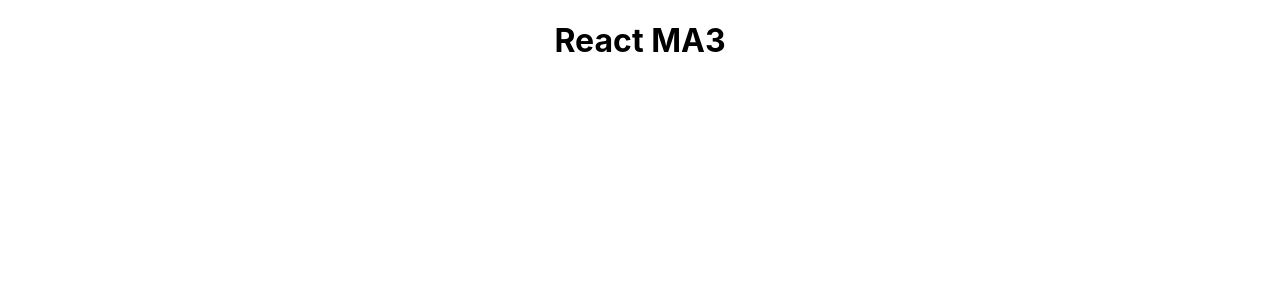
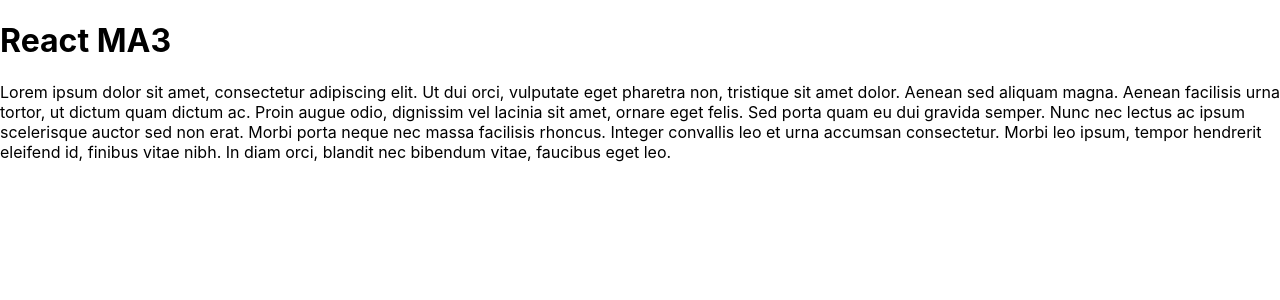
Before and after one commit to EvaSingh/eva-singh-js-frameworks-ma3.js, a React (Create React App) app: page / in a window 1280 px wide. Shown: the top 300 px of the page. Built offline with nearby package versions, Linux system fonts and the light colour scheme.

Commit message:
Add HomeContent and Layout component.

```diff
--- a/src/App.js
+++ b/src/App.js
@@ -1,12 +1,20 @@
 import React from "react";
 import Heading from "./components/layout/Heading";
+import HomeContent from "./components/layout/HomeContent";
+import Layout from "./components/layout/Layout";
 import './App.css';
 
 function App() {
   return (
-    <div className="App">
+    <Layout>
+
       <Heading title="React MA3"/>
-    </div>
+
+      <HomeContent>
+      Lorem ipsum dolor sit amet, consectetur adipiscing elit. Ut dui orci, vulputate eget pharetra non, tristique sit amet dolor. Aenean sed aliquam magna. Aenean facilisis urna tortor, ut dictum quam dictum ac. Proin augue odio, dignissim vel lacinia sit amet, ornare eget felis. Sed porta quam eu dui gravida semper. Nunc nec lectus ac ipsum scelerisque auctor sed non erat. Morbi porta neque nec massa facilisis rhoncus. Integer convallis leo et urna accumsan consectetur. Morbi leo ipsum, tempor hendrerit eleifend id, finibus vitae nibh. In diam orci, blandit nec bibendum vitae, faucibus eget leo.
+      </HomeContent>
+
+    </Layout>
   );
 }
 
--- a/src/components/layout/Heading.js
+++ b/src/components/layout/Heading.js
@@ -1,7 +1,6 @@
 import React from "react";
 
 function Heading({title}) {
-
     return <h1>{title}</h1>;
 }
 
--- /dev/null
+++ b/src/components/layout/HomeContent.js
@@ -0,0 +1,9 @@
+import React from "react";
+
+function HomeContent({children}) {
+    return (
+        <p>{children}</p>
+    );
+}
+
+export default HomeContent;
--- /dev/null
+++ b/src/components/layout/Layout.js
@@ -0,0 +1,11 @@
+import React from "react";
+
+function Layout({children}) {
+    return(
+        <div className="layout">
+            {children}
+        </div>
+    );
+}
+
+export default Layout;
```
